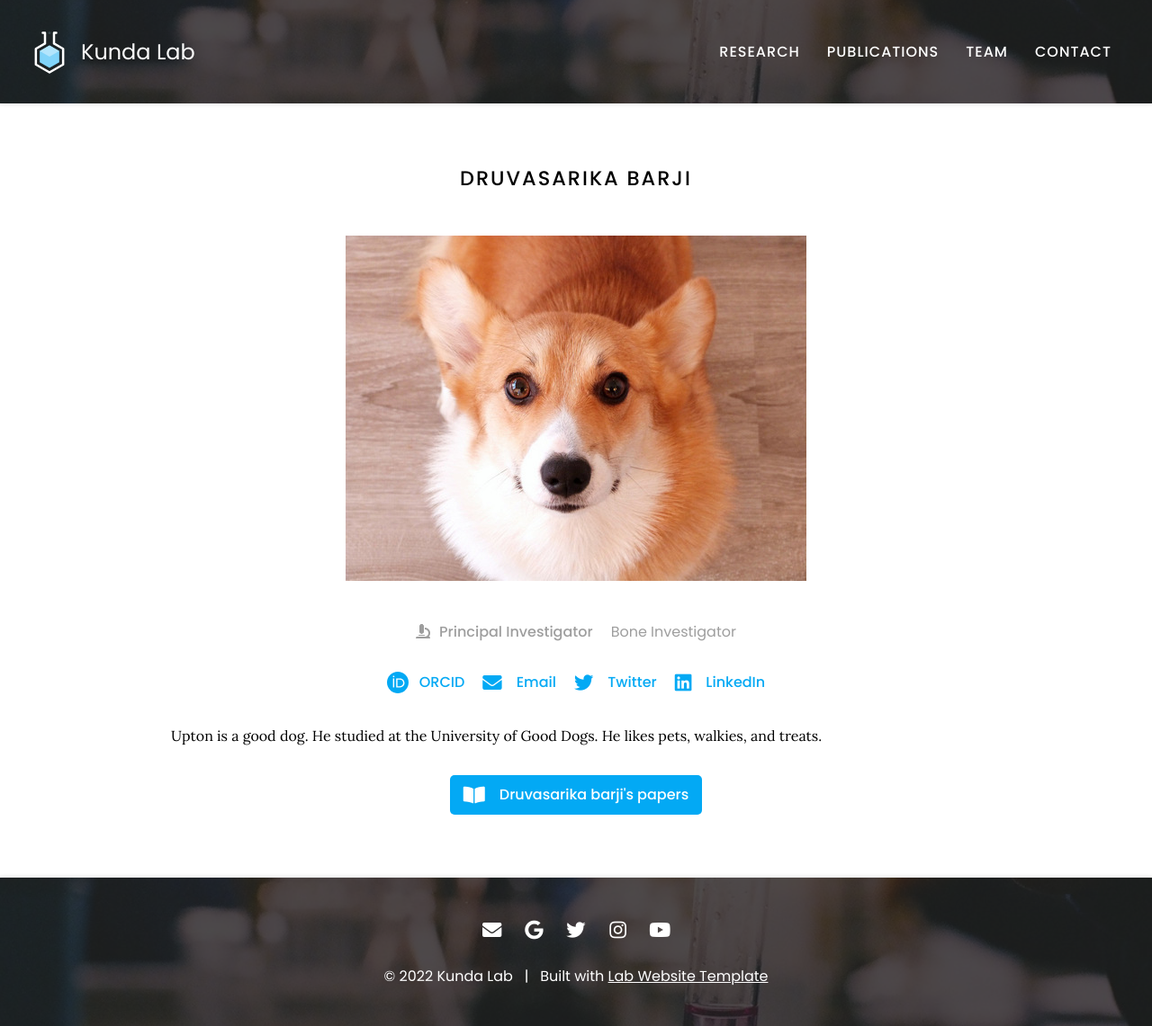
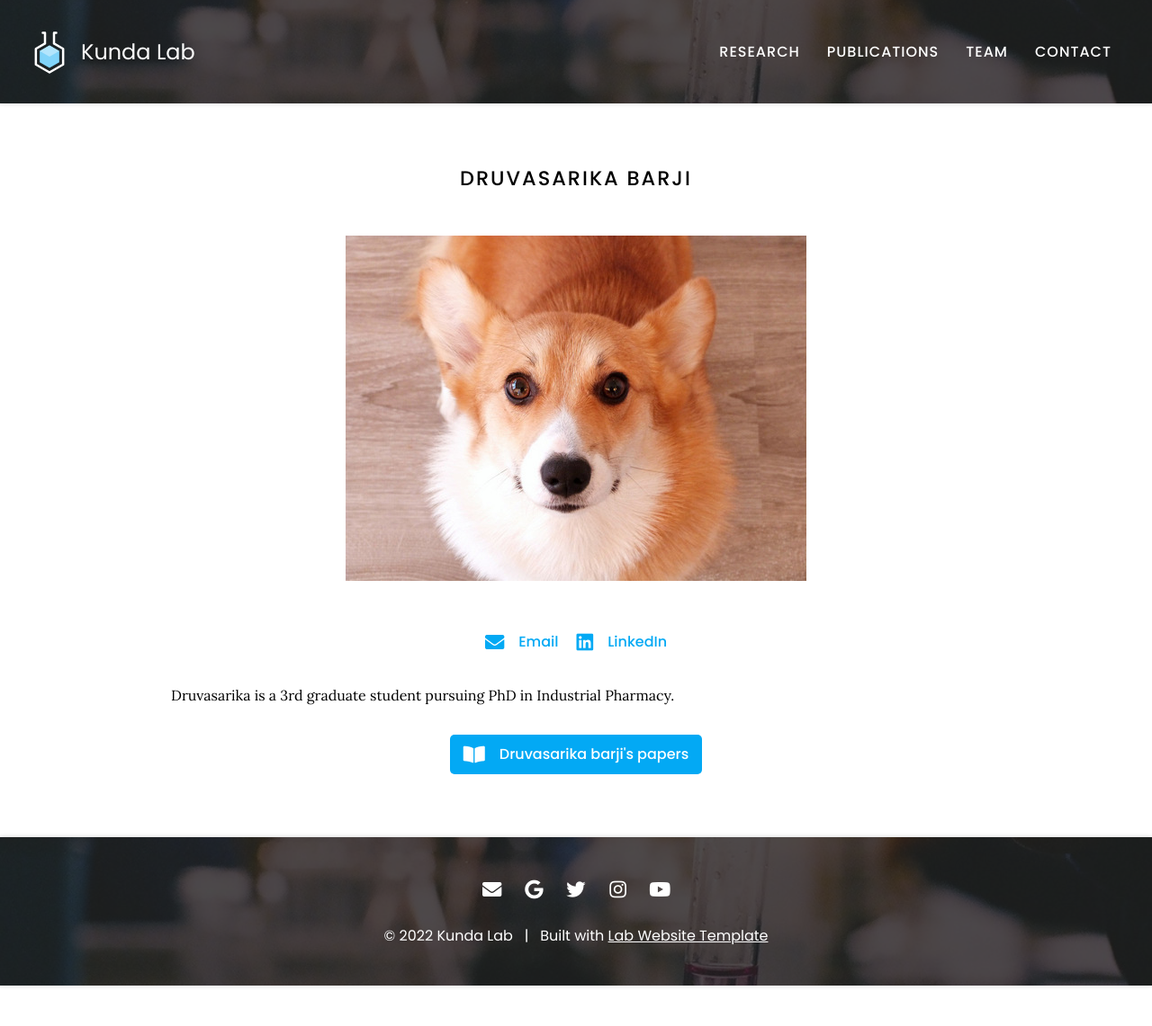
Before and after one commit to ardaram/kunda-lab, a Jekyll site: the page built from _members/Druvasarika Barji.md, in a window 1280 px wide. Shown: the whole page at 90% size. Built offline with Jekyll 4.4.1, drawn with Linux system fonts in a browser that asks for light colours; nearby versions of some CDN libraries; after the commit the page ends 1096 px from its top, so only the background shows below that.

Commit message:
Update Druvasarika Barji.md

```diff
--- a/_members/Druvasarika Barji.md
+++ b/_members/Druvasarika Barji.md
@@ -1,19 +1,13 @@
 ---
-name: Upton O. Goode
+name: Druvasarika Barji
 image: images/member.jpg
-description: Bone Investigator
-role: pi
-aliases:
-  - U. Goode
-  - U. O. Goode
-  - U Goode
+description: Graduate Student
+role:
+
 links:
-  orcid: 0000-0001-8713-9213
-  email: upton@ogoode.com
-  twitter: uptonogoode
-  linkedin: https://linkedin/com/amishas157
+
+  email: druvasarika.barji19@my.stjohns.edu
+  linkedin: https://www.linkedin.com/in/druvasarika-barji-024416191
 ---
 
-Upton is a good dog.
-He studied at the University of Good Dogs.
-He likes pets, walkies, and treats.
+Druvasarika is a 3rd graduate student pursuing PhD in Industrial Pharmacy.
```
